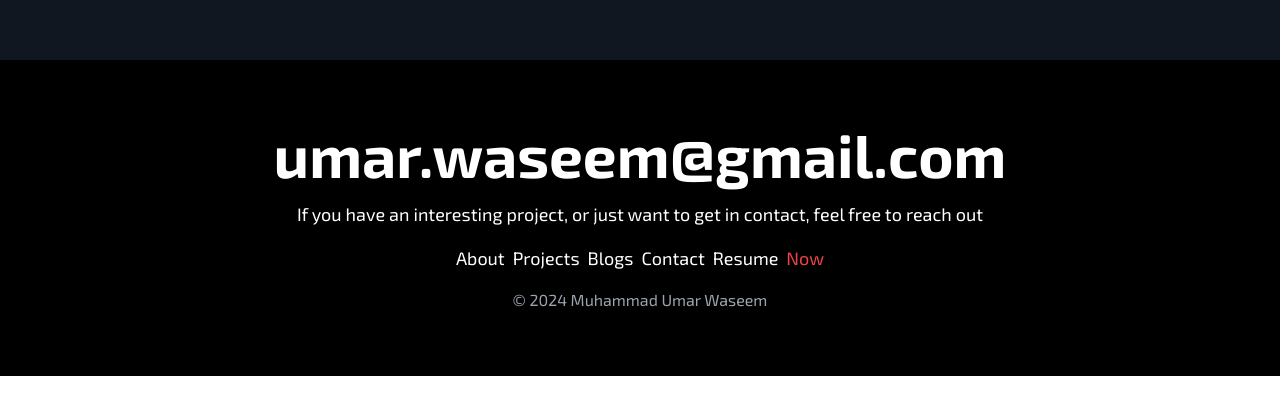
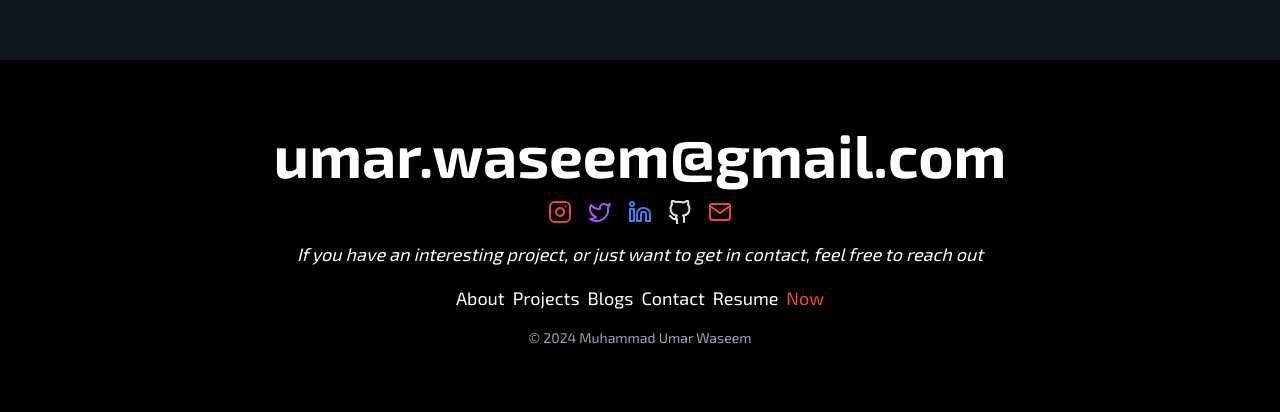
Before and after one commit to umarwaseeem/muhammadumarwaseem, a Next.js app: page / in a window 1280 px wide. Shown: the part 2272-2684 px from the top of the page. Before the commit the page ends 2648 px from the top, so only its background shows below. Built offline with nearby package versions, Linux system fonts and the light colour scheme.

Commit message:
chore: update about with another sentence

```diff
--- a/app/components/main.jsx
+++ b/app/components/main.jsx
@@ -4,7 +4,7 @@ import TextRevealByWord from "../components/textreveal";
 
 export default function Main() {
     const h1 = "building full-stack AI based solutions";
-    const aboutText = "A software engineer from Pakistan with a Bachelors degree in Computer Science. I have experience with working in team based software engineering with a touch of AI/ML based solutions as well as facing a wide range of different problems in the freelance domain. Coding software interests me as it allows me to have control on what I create!"
+    const aboutText = "A software engineer from Pakistan with a Bachelors degree in Computer Science. I have experience with working in team based software engineering with a touch of AI/ML based solutions as well as facing a wide range of different problems in the freelance domain whether its building mobile apps with flutter, web apps with Next.js or no-code apps using Webflow. Coding software interests me as it allows me to have control on what I create!"
 
     return (
         <div className="flex flex-col bg-midnightblue">
--- a/components/ui/footer.jsx
+++ b/components/ui/footer.jsx
@@ -1,11 +1,13 @@
 import Link from 'next/link';
+import SocialIcons from '../../app/components/socialicons';
 
 
 export default function Footer() {
     return (
-        <footer className="bg-black h-fit lg:p-16 p-4 text-white flex flex-col space-y-4 justify-between">
+        <footer className="bg-black h-fit lg:p-16 p-4 text-white flex flex-col space-y-4 justify-between items-center">
             <Link href={"mailto:umar.waseem@gmail.com"} className={`lg:text-6xl text-center text-3xl font-bold text-white`}>umar.waseem@gmail.com</Link>
-            <p className='text-center text-md lg:text-lg'>If you have an interesting project, or just want to get in contact, feel free to reach out</p>
+            <SocialIcons height={24} width={24} />
+            <p className='text-center italic text-md lg:text-lg px-20'>If you have an interesting project, or just want to get in contact, feel free to reach out</p>
             <ul className='flex flex-row justify-center space-x-2 text-sm lg:text-lg'>
                 <li><Link href={"/about"}>About</Link></li>
                 <li><Link href={"/projects"}>Projects</Link></li>
@@ -14,7 +16,7 @@ export default function Footer() {
                 <li><Link href={"/resume"}>Resume</Link></li>
                 <li><Link className='text-red-500' href={"/now"}>Now</Link></li>
             </ul>
-            <p className="text-md text-gray-400 text-center">© 2024 Muhammad Umar Waseem</p>
+            <p className="text-sm text-gray-400 text-center">© 2024 Muhammad Umar Waseem</p>
         </footer>
     )
 }
```
